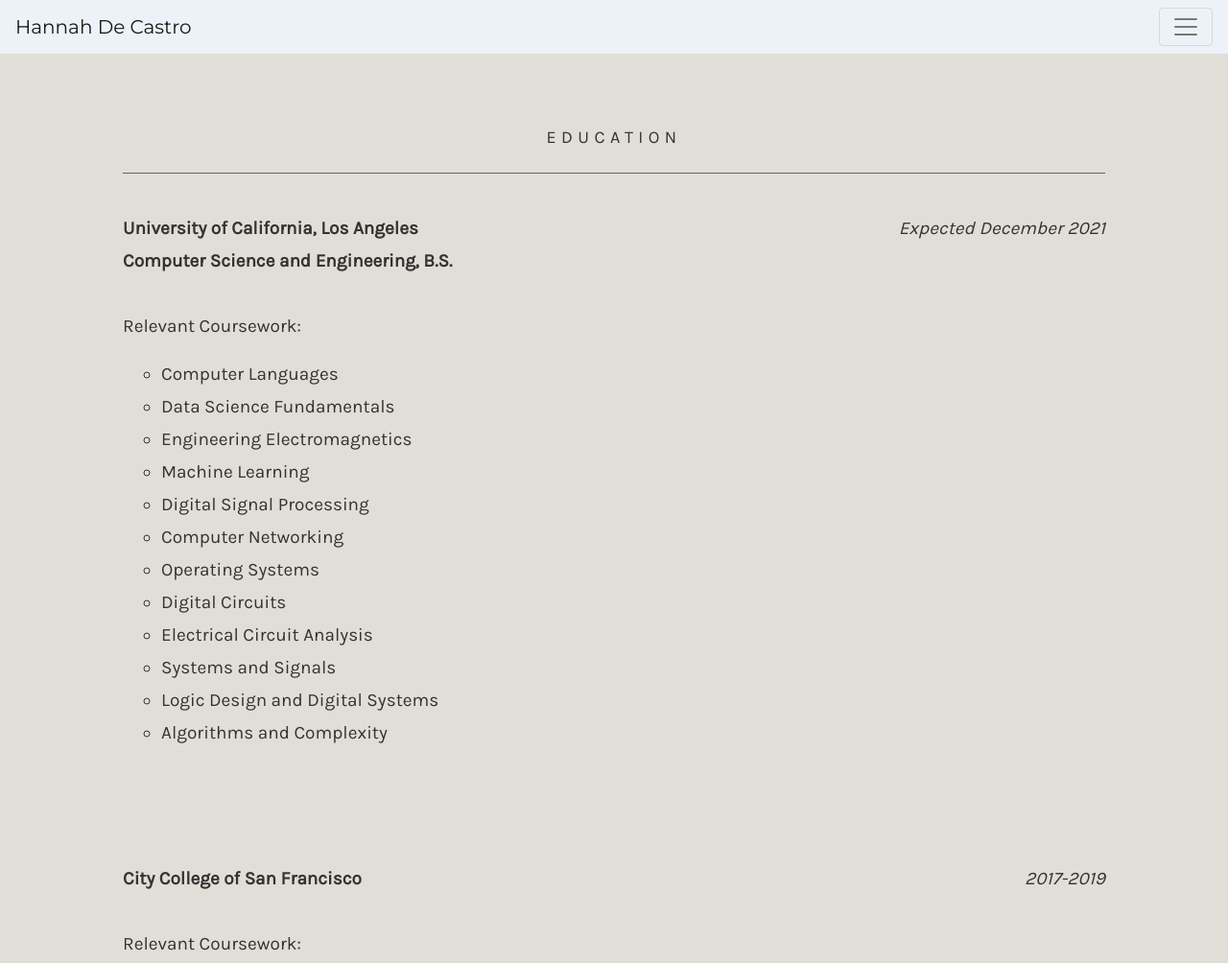
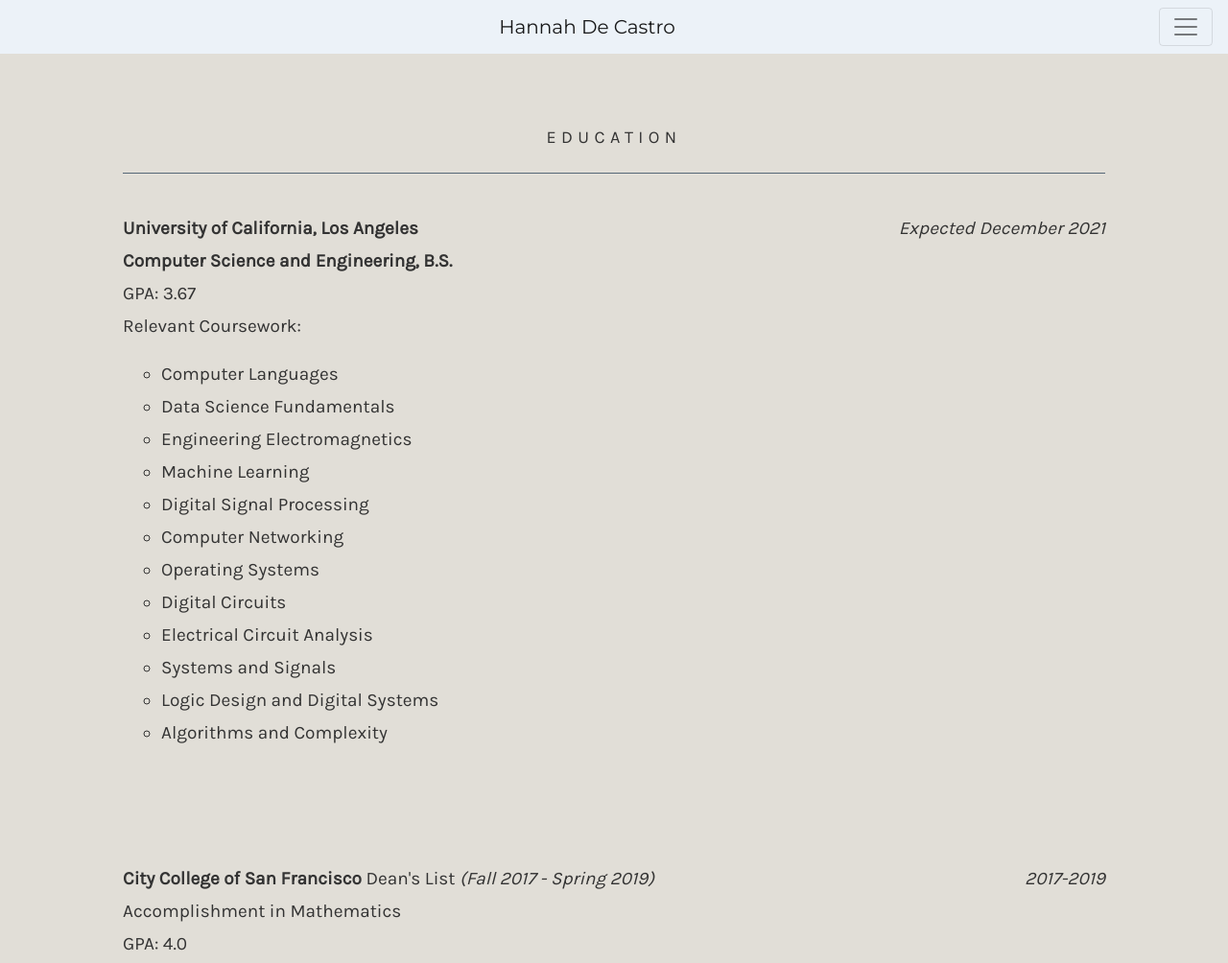
Before and after one commit to hadecastro/hadecastro.github.io, a plain HTML site: page index.html in a window 1280 px wide. Shown: the top 1004 px of the page at 96% size. Drawn offline with nearby package versions, Linux system fonts and the light colour scheme.

Commit message:
changed education

```diff
--- a/index.html
+++ b/index.html
@@ -15,7 +15,7 @@
     <body>
         <nav class="navbar navbar-light">
 
-            <a class="navbar-brand text-center" href="#">Hannah De Castro</a>
+            <a class="navbar-brand mx-auto d-block text-center" href="#">Hannah De Castro</a>
 
             <button class="navbar-toggler" type="button" data-toggle="collapse" data-target="#collapsibleNavbar">
                 <span class="navbar-toggler-icon"></span>
@@ -54,8 +54,8 @@
                     </span>
                     <br>
                     <b>Computer Science and Engineering, B.S.</b>
-
                     <br>
+                    GPA: 3.67
                     <br>
                     Relevant Coursework:
                     <br>
@@ -84,6 +84,11 @@
                     <span class="right">
                         <i>2017-2019</i>
                     </span>
+                    Dean's List <i>(Fall 2017 - Spring 2019)</i>
+                    <br>
+                    Accomplishment in Mathematics
+                    <br>
+                    GPA: 4.0
                     <br>
                     <br>
                     Relevant Coursework:
--- a/main.css
+++ b/main.css
@@ -19,7 +19,7 @@
 }
 
 .nav-link {
-    background: #fdfeff;
+    background: #ecf2f8;
     color: #566777;
     font-family: 'Montserrat', sans-serif;
     margin-right: 1em !important;
```
